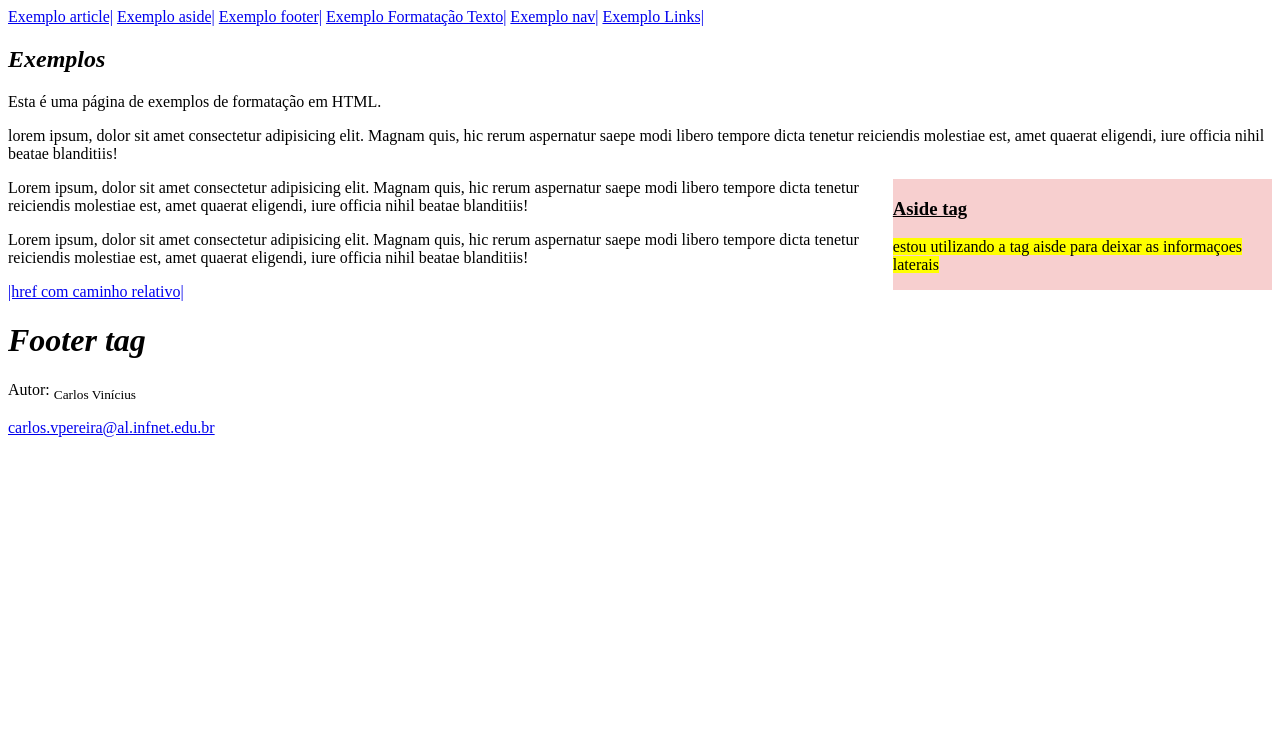
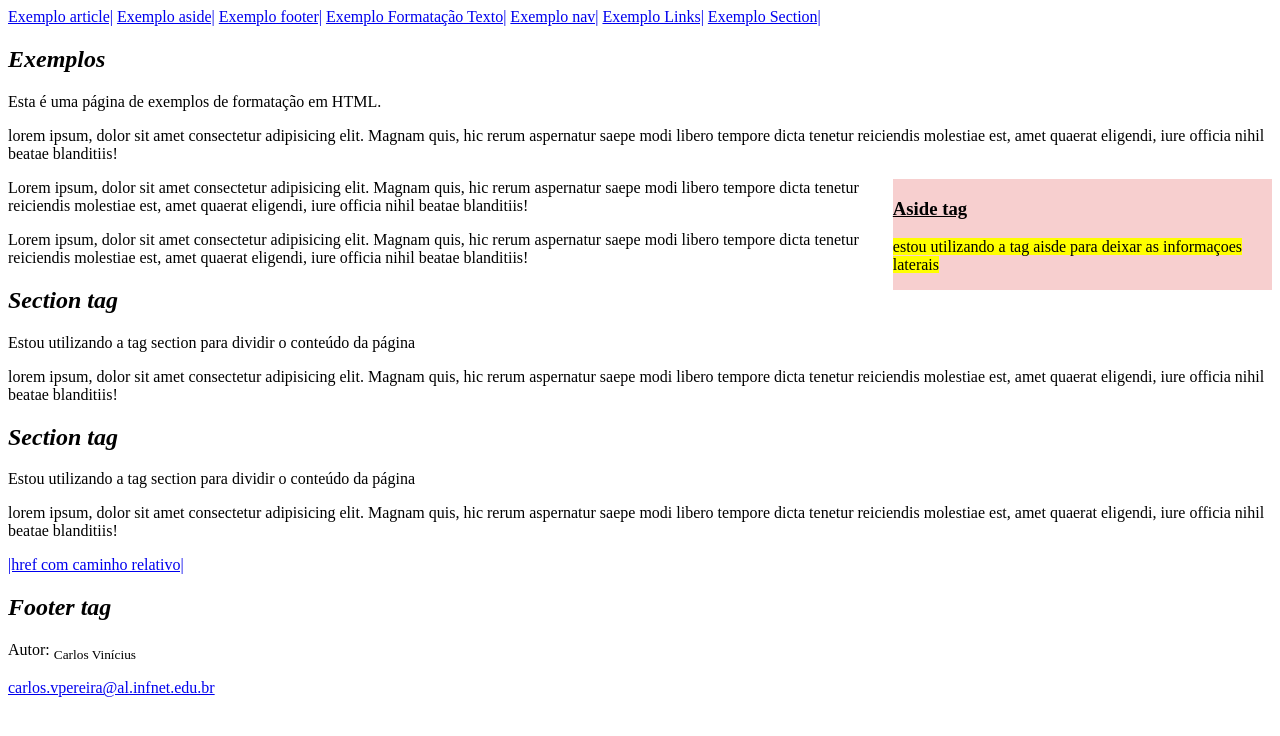
Before and after one commit to Cvinicius-7/C-digos---teste-github-Vscode, a plain HTML site: page Html e CSS/Aula-3/index.html in a window 1280 px wide. Drawn offline with Linux system fonts and the light colour scheme.

Commit message:
Create section example and update index

```diff
--- a/Html e CSS/Aula-3/index.html
+++ b/Html e CSS/Aula-3/index.html
@@ -13,6 +13,7 @@
         <a href="formatação-texto.html">Exemplo Formatação Texto|</a>
         <a href="nav.html">Exemplo nav|</a>
         <a href="links.html">Exemplo Links|</a>
+        <a href="section.html">Exemplo Section|</a>
 
 </nav>
     <article>
@@ -24,6 +25,15 @@
                 <p>Lorem ipsum, dolor sit amet consectetur adipisicing elit. Magnam quis, hic rerum aspernatur saepe modi libero tempore dicta tenetur reiciendis molestiae est, amet quaerat eligendi, iure officia nihil beatae blanditiis!</p>
                 <p>Lorem ipsum, dolor sit amet consectetur adipisicing elit. Magnam quis, hic rerum aspernatur saepe modi libero tempore dicta tenetur reiciendis molestiae est, amet quaerat eligendi, iure officia nihil beatae blanditiis!</p>
     </article>
+    <section>
+        <h1><i>Section tag</i></h1>
+        <p>Estou utilizando a tag section para dividir o conteúdo da página</p>
+        <p>lorem ipsum, dolor sit amet consectetur adipisicing elit. Magnam quis, hic rerum aspernatur saepe modi libero tempore dicta tenetur reiciendis molestiae est, amet quaerat eligendi, iure officia nihil beatae blanditiis!</p>
+    </section>
+    <section>
+        <h1><i>Section tag</i></h1>
+        <p>Estou utilizando a tag section para dividir o conteúdo da página</p>
+        <p>lorem ipsum, dolor sit amet consectetur adipisicing elit. Magnam quis, hic rerum aspernatur saepe modi libero tempore dicta tenetur reiciendis molestiae est, amet quaerat eligendi, iure officia nihil beatae blanditiis!</p>
     <a href="index.html" target="_self">|href com caminho relativo|</a>
     <footer>
         <h1><i>Footer tag</i></h1>
```
Also changed, not shown: Html e CSS/Aula-3/section.html (added, +18 -0 lines).
